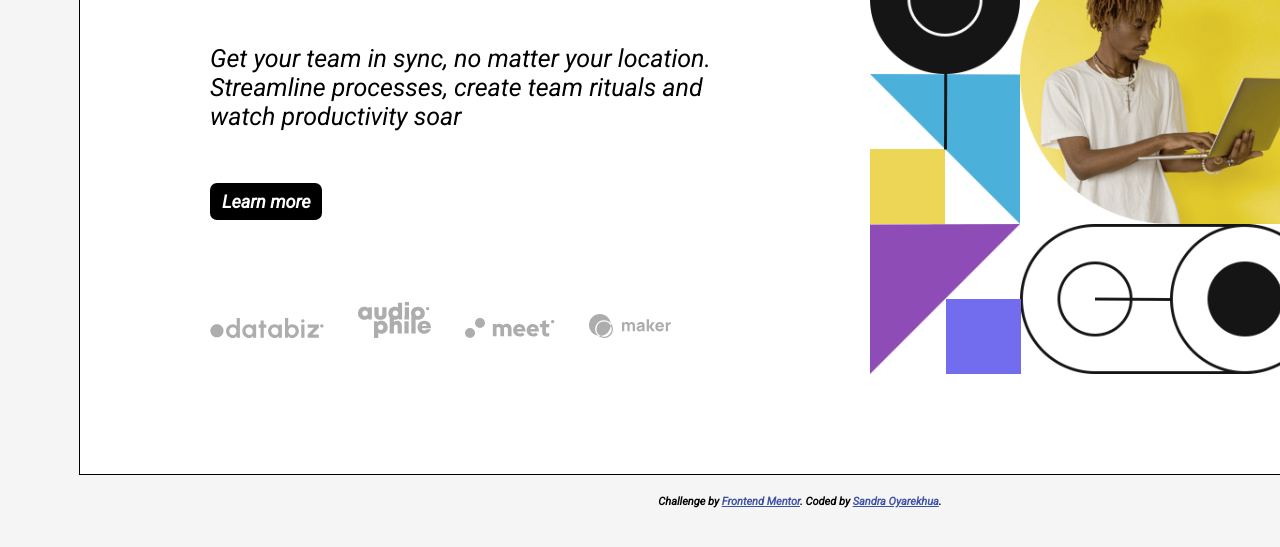
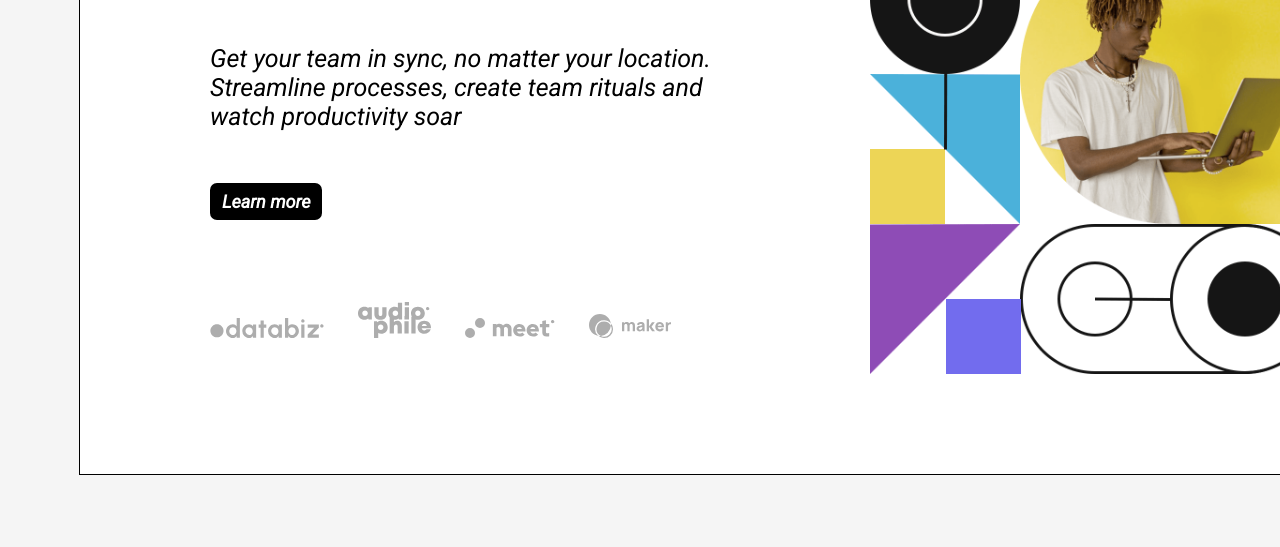
Before and after one commit to Sandee004/Drop-down-menu, a plain HTML site: page index.html in a window 1280 px wide. Shown: the part 467-1014 px from the top of the page. Drawn offline with Linux system fonts and the light colour scheme.

Commit message:
Update index.html

```diff
--- a/index.html
+++ b/index.html
@@ -197,10 +197,10 @@
                 </div>
                 <img class="big-img" src="image-hero-desktop.png">
             </div></div>
-    <div class="attribution">
+    <!--div class="attribution">
     Challenge by <a href="https://www.frontendmentor.io?ref=challenge" target="_blank">Frontend Mentor</a>.
     Coded by <a href="https://twitter.com/SandeeTee004?t=YXqNIAr4yEwp-ByZrS0y5A&s=09">Sandra Oyarekhua</a>.
-  </div>
+  </div-->
 
     </div>
     <script>
```
